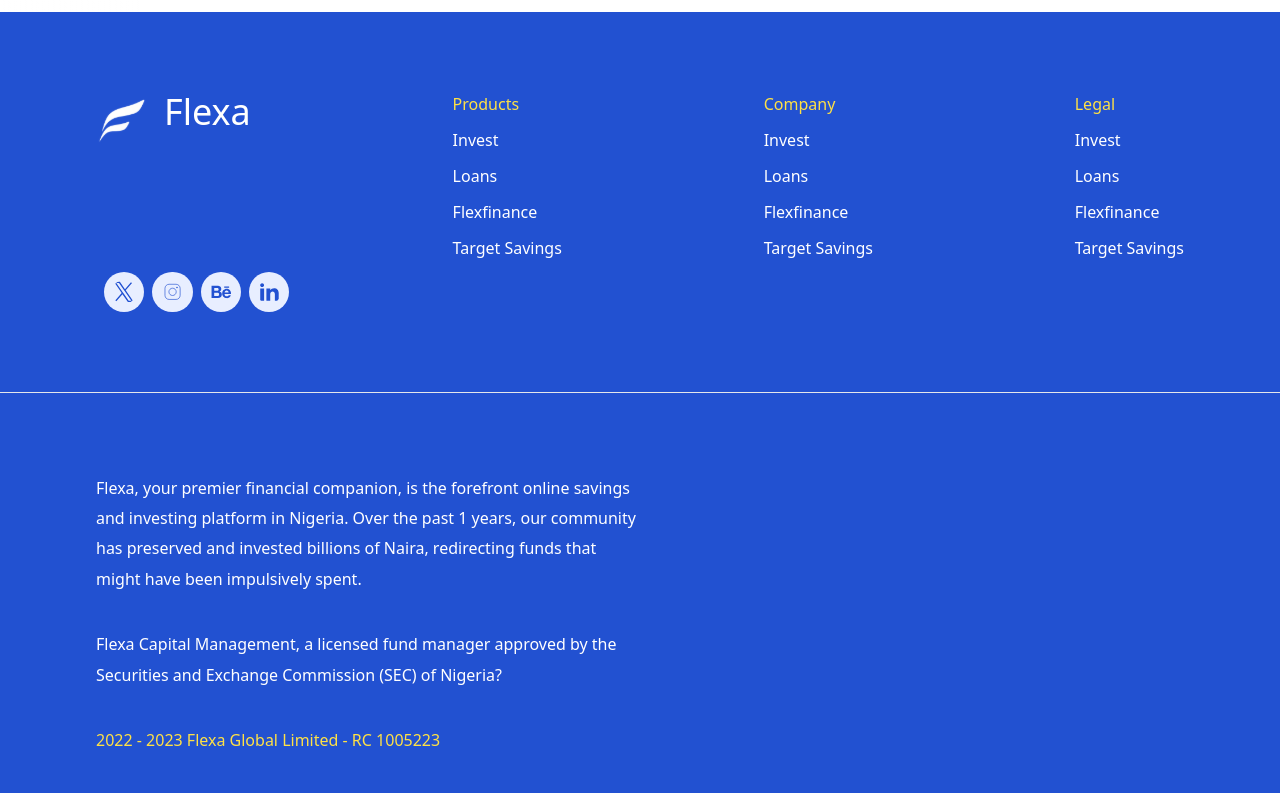
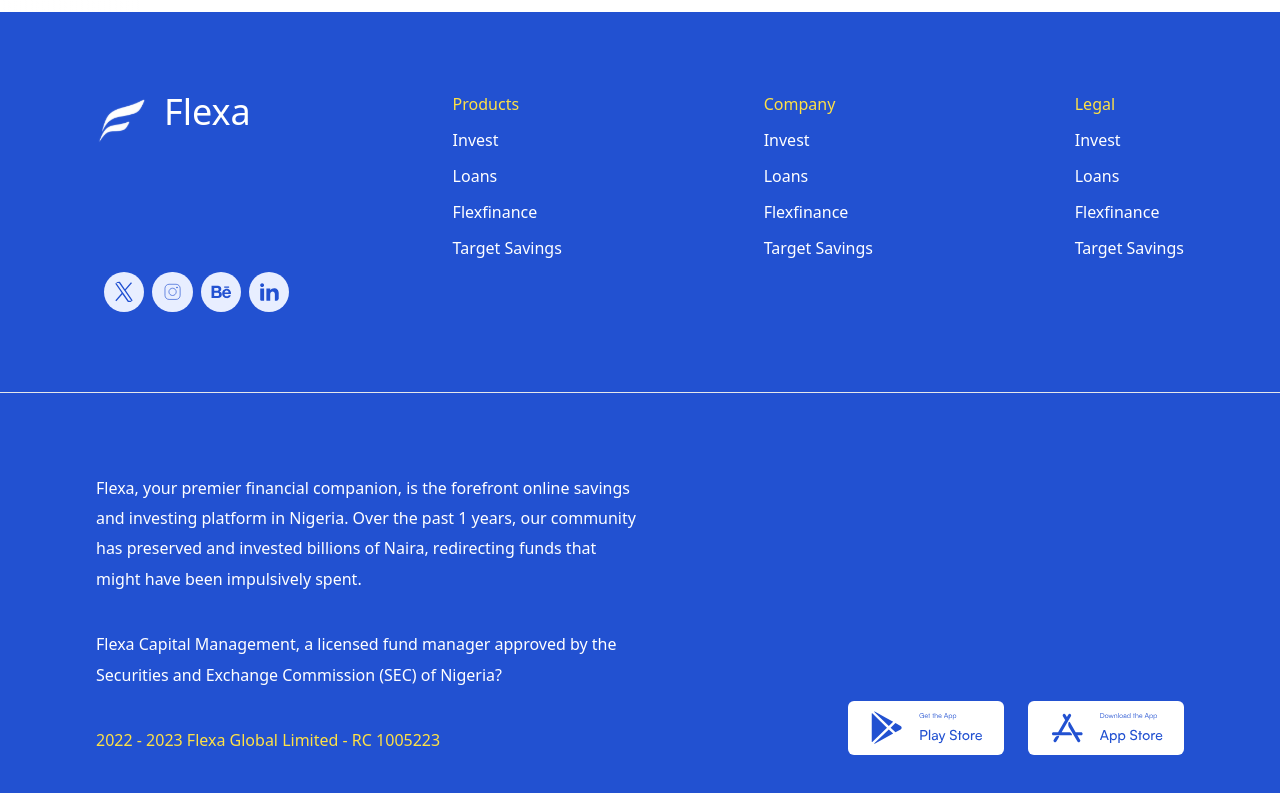
Before and after one commit to GbollySckoky/Flexa-, a React (Vite) app: page / in a window 1280 px wide. Shown: the part 5126-5919 px from the top of the page. Built offline with nearby package versions, Linux system fonts and the light colour scheme.

Commit message:
Flexa_Project

```diff
--- a/src/components/Footer/Footer.jsx
+++ b/src/components/Footer/Footer.jsx
@@ -4,6 +4,9 @@
 import ig from "../../assets/openmoji_instagram.svg";
 import behance from "../../assets/uil_behance.svg";
 import linkden from "../../assets/ri_linkedin-fill.svg";
+import playStore from "../../assets/Group 33.svg";
+import appleStore from "../../assets/Group 34.svg"
+
 const Footer = () => {
   return (
     <section className="bg-Blue text-white py-[80px]">
@@ -98,7 +101,7 @@
         </div>
       </div>
       <hr />
-      <div id="container" className="flex ">
+      <div id="container" className="flex justify-between">
         <div className="pt-[80px] w-[50%] leading-[1.9rem]">
           <p className="pb-[35px]">
             Flexa, your premier financial companion, is the forefront online
@@ -114,7 +117,10 @@
             2022 - 2023 Flexa Global Limited - RC 1005223
           </p>
         </div>
-        <div></div>
+        <div className="flex  items-end ">
+    <img src={playStore} alt="" className="bg-white px-5 py-2 rounded-md"/>
+    <img src={appleStore} alt="" className="bg-white ml-6 px-5 py-2 rounded-md"/>
+        </div>
       </div>
     </section>
   );
--- a/src/components/Signup/Signup.jsx
+++ b/src/components/Signup/Signup.jsx
@@ -20,7 +20,12 @@
   const handleSubmit = (e) => {
     e.preventDefault();
     console.log(details);
+    if (details === ""){
+      alert("Please enter a description here")
+    }
   };
+
+
   return (
     <div>
       <main className="bg-Blue pt-[30px] h-[130vh]">
```
